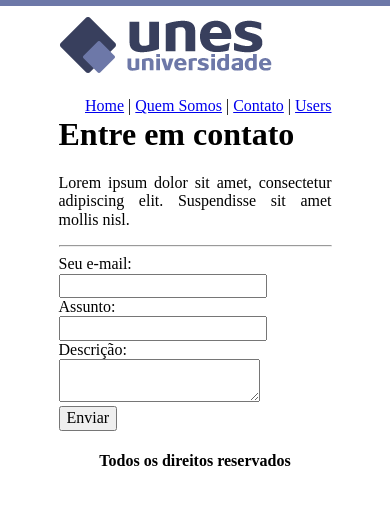
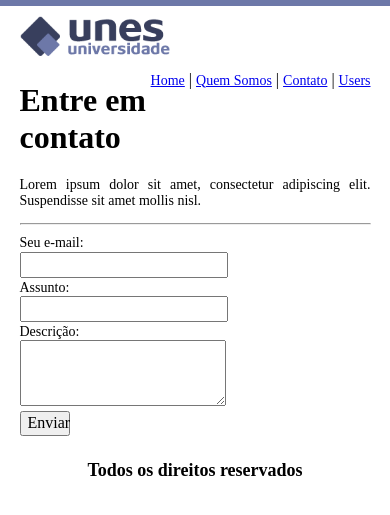
Before and after one commit to pedroansdev/DevWeb-Desafio3, a Flask app: page /contato in a window 390 px wide. Shown: the top 515 px of the page. Run offline with Flask 2, Linux system fonts and the light colour scheme; some libraries are stand-ins or nearby versions.

Commit message:
Adicionando responsividade

```diff
--- /dev/null
+++ b/static/css/responsivo.css
@@ -0,0 +1,121 @@
+@media (max-width: 1440px){
+    p, a, li, label{
+        font-size: 22px;
+    }
+
+    h4{
+        font-size: 24px;
+    }
+
+    input[type=text], input[type=email]{
+        width: 400px;
+        height: 30px;
+    }
+
+    textarea{
+        width: 400px;
+        height: 60px;
+    }
+
+    button{
+        width: 80px;
+        height: 40px;
+        font-size: 22px;
+    }
+}
+
+@media (max-width: 1024px){
+    p, a, li, label{
+        font-size: 18px;
+    }
+
+    h4{
+        font-size: 20px;
+    }
+
+    input[type=text], input[type=email]{
+        width: 200px;
+        height: 20px;
+    }
+
+    textarea{
+        width: 200px;
+        height: 60px;
+    }
+
+    button{
+        width: 60px;
+        height: 30px;
+        font-size: 18px;
+    }
+}
+
+@media (max-width: 768px){
+    p, a, li, label{
+        font-size: 16px;
+    }
+
+    h4{
+        font-size: 18px;
+    }
+
+    input[type=text], input[type=email]{
+        width: 200px;
+        height: 20px;
+    }
+
+    textarea{
+        width: 200px;
+        height: 60px;
+    }
+
+    button{
+        width: 50px;
+        height: 25px;
+        font-size: 16px;
+    }
+}
+
+@media (max-width: 425px){
+    .conteudo{
+        width: 90%
+    }
+
+    #unesLogo{
+        width: 150px;
+    }
+
+    p, a, li, label{
+        font-size: 14px;
+    }
+
+    .flex-container{
+        padding-top: 10px;
+    }
+}
+
+@media (max-width: 375px){
+    #unesLogo{
+        width: 100px;
+    }
+
+    #img-capa img{
+        width: 90%;
+    }
+}
+
+@media (max-width: 320px){
+    #unesLogo{
+        display: none;
+    }
+
+    .flex-container{
+        padding-top: 0px;
+        float: center;
+        /* margin-bottom: 10px; */
+    }
+
+    #img-capa{
+        margin-top: 20px;
+    }
+}
--- a/templates/base.html
+++ b/templates/base.html
@@ -8,12 +8,13 @@
 
     <link rel="stylesheet" href="./static/css/normalize.css">
     <link rel="stylesheet" href="./static/css/estilo.css">
+    <link rel="stylesheet" href="./static/css/responsivo.css">
 
 </head>
 <body>
     <div id="header">
         <div class="conteudo">
-            <img src="./static/images/logo.png" alt="logo UNES">
+            <img id="unesLogo" src="./static/images/logo.png" alt="logo UNES">
             <div class="flex-container">
                 <a href="/">Home</a> |
                 <a href="/quemsomos">Quem Somos</a> |
```
